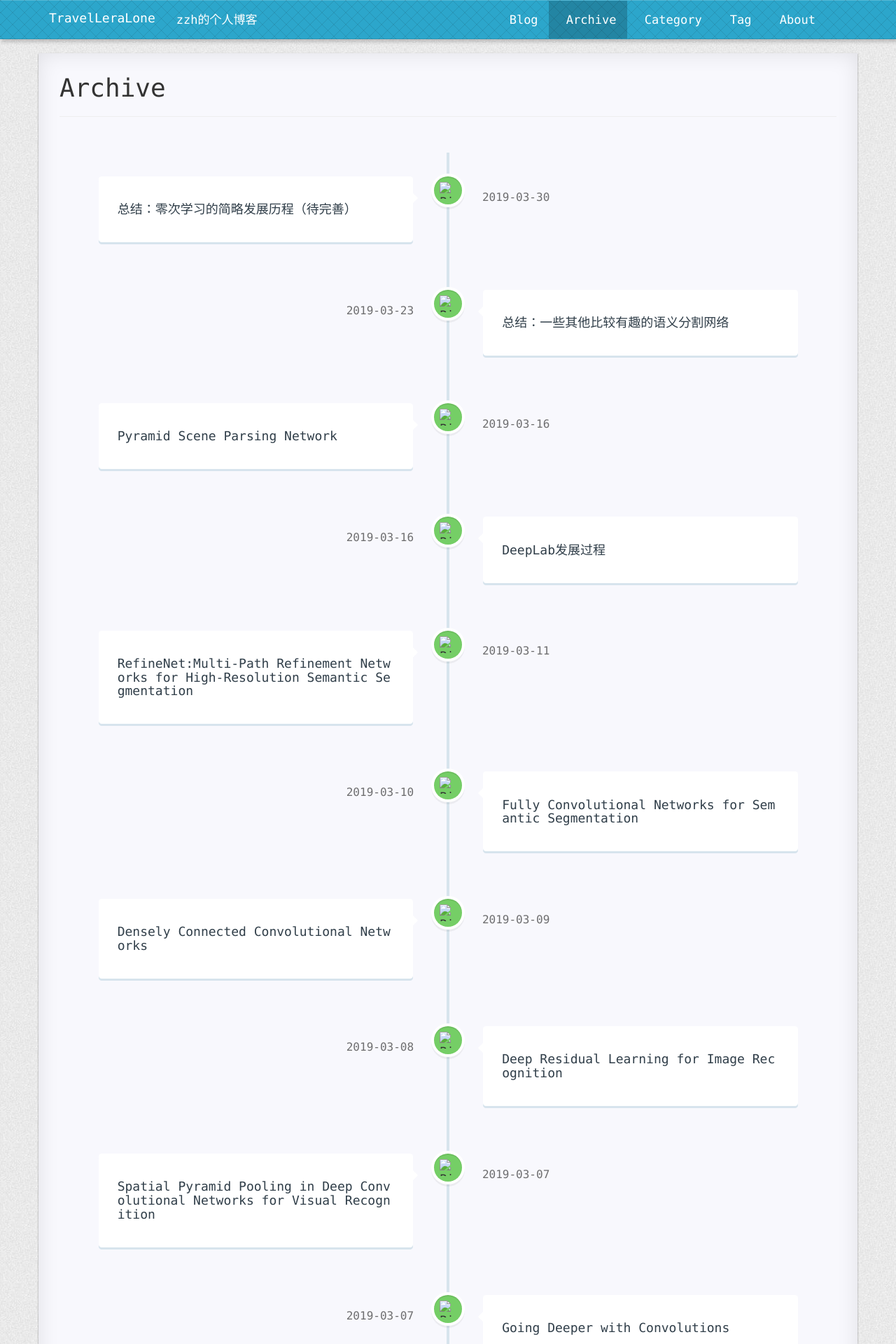
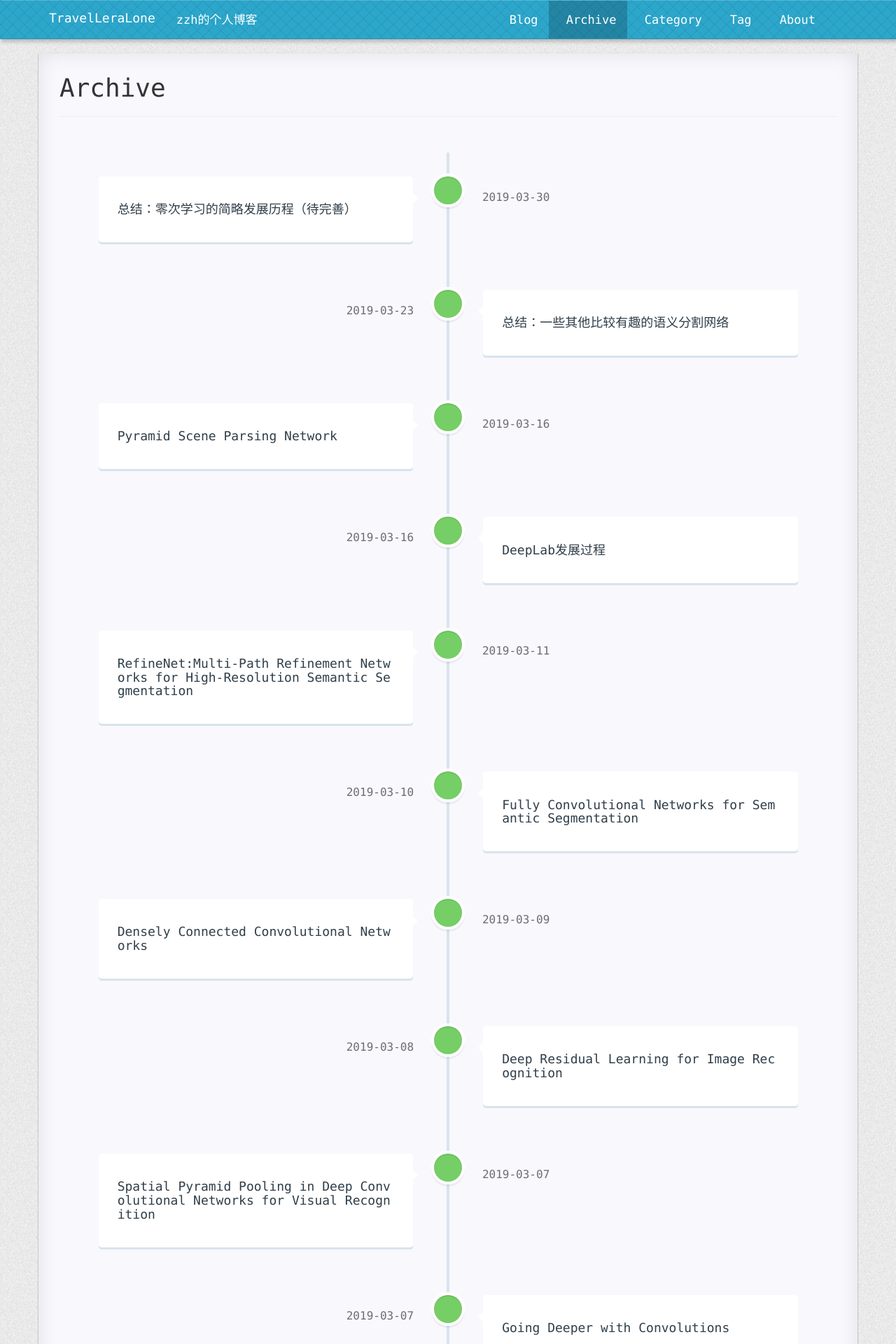
Before and after one commit to TravelLeraLone/TravelLeraLone.github.io, a Jekyll site: the page built from pages/1archive.html, in a window 1280 px wide. Shown: the top 1920 px of the page at 70% size. Built offline with Jekyll 4.4.1, drawn with Linux system fonts in a browser that asks for light colours; nearby versions of some CDN libraries; comment, search, counter and statistics services are not loaded; a style sheet for code colours, icons or effects is not loaded.

Commit message:
fix icon

```diff
--- a/pages/1archive.html
+++ b/pages/1archive.html
@@ -11,7 +11,7 @@ styles: archive.css
 {% for post in site.posts  %}
     <div class="cd-timeline-block" id="{{ post.date | date: '%Y-%m-%d' }}">
         <div class="cd-timeline-img cd-picture">
-            <img src="{{ '/icon-picture.svg' | prepend: site.imgrepo }}" alt="Picture">
+            <!-- <img src="http://127.0.0.1:4000/static/img/icon-picture.svg" alt="Picture"> -->
         </div>
 
         <div class="cd-timeline-content">
```
Also changed, not shown: static/img/icon-picture.svg (added).
